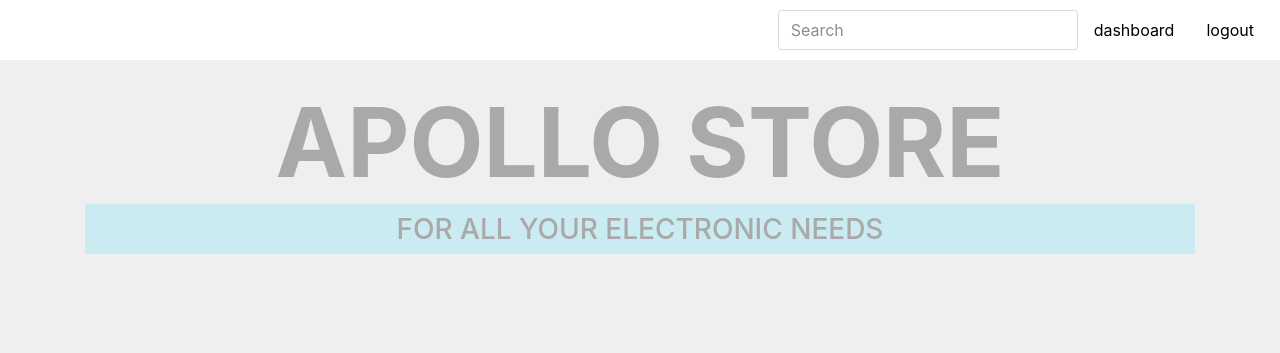
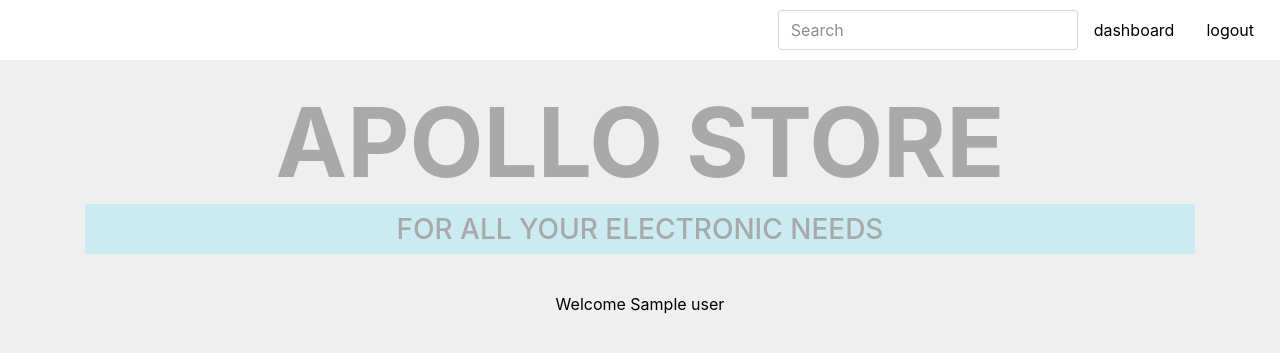
Before and after one commit to shelbaz/ApolloStore, a Flask app: page / in a window 1280 px wide. Shown: the top 353 px of the page. Run offline with Flask 2, Linux system fonts and the light colour scheme; a user stored in the database is signed in; a database or web service that is not in the repository returns one stand-in record (values such as "Sample title"); some libraries are stand-ins or nearby versions.

Commit message:
pull request fixes: sending user object to view

```diff
--- a/flask/project/templates/index.html
+++ b/flask/project/templates/index.html
@@ -62,10 +62,21 @@
     </style>
   </head>
 
-   <body>
-  	<ul class="nav justify-content-end">
+  <body>
+		<ul class="nav justify-content-end">
   		<input type="text" class="form-control" id="searchInput" placeholder="Search">
-  		{% if is_authenticated == false %}
+			{% if user is defined %}
+			<li class="nav-item">
+			<a class="nav-link" href="/test">
+			dashboard
+			</a>
+			</li>
+			<li class="nav-item">
+			<a class="nav-link" href="/logout">
+			logout
+			</a>
+			</li>
+			{% else %}
 			<li class="nav-item">
 				<a class="nav-link" href="#" data-toggle="modal" data-target="#loginModal">
 				  login
@@ -77,18 +88,6 @@
 				</a>
 			</li>
 		  {% endif %}
-		  {% if is_authenticated == true %}
-		  <li class="nav-item">
-		    <a class="nav-link" href="/test">
-			  	dashboard
-				</a>
-		  </li>
-		  <li class="nav-item">
-		    <a class="nav-link" href="/logout">
-			  	logout
-				</a>
-			</li>
-	  	{% endif %}
 		</ul>
 
 		<div class="container text-center">
@@ -96,6 +95,9 @@
 				<h1 class="title">Apollo Store</h1>
 				<h3 class="sub-title title">For all your electronic needs</h3>
 			</div>
+			{% if user is defined %}
+				Welcome {{user.first_name}}
+			{% endif %}
 		</div>
 		<!-- Login Modal -->
 		<div class="modal fade" id="loginModal" tabindex="-1" role="dialog" aria-labelledby="exampleModalLabel" aria-hidden="true">
--- a/flask/project/website/views.py
+++ b/flask/project/website/views.py
@@ -19,13 +19,10 @@ website_blueprint = Blueprint('website_blueprint', __name__)
 # location by default: flask/project/templates/
 @website_blueprint.route('/')
 def index():
+    if g.user is not None and g.user.is_authenticated:
+        return render_template('index.html', user = g.user)
 
-    is_authenticated = False;
-
-    if g.user is not None and g.user.is_authenticated:
-        is_authenticated = True;
-    return render_template('index.html', is_authenticated = is_authenticated)
-
+    return render_template('index.html')
 
 # Temporary route to test if token authentication works
 @website_blueprint.route('/test')
@@ -52,7 +49,7 @@ def register():
 
         if user:
             # logs user in after successful registration
-            return render_template('index.html', is_authenticated = False), 201
+            return render_template('index.html'), 201
         else:
             logger.error("couldnt create user")
             abort(403)
```
